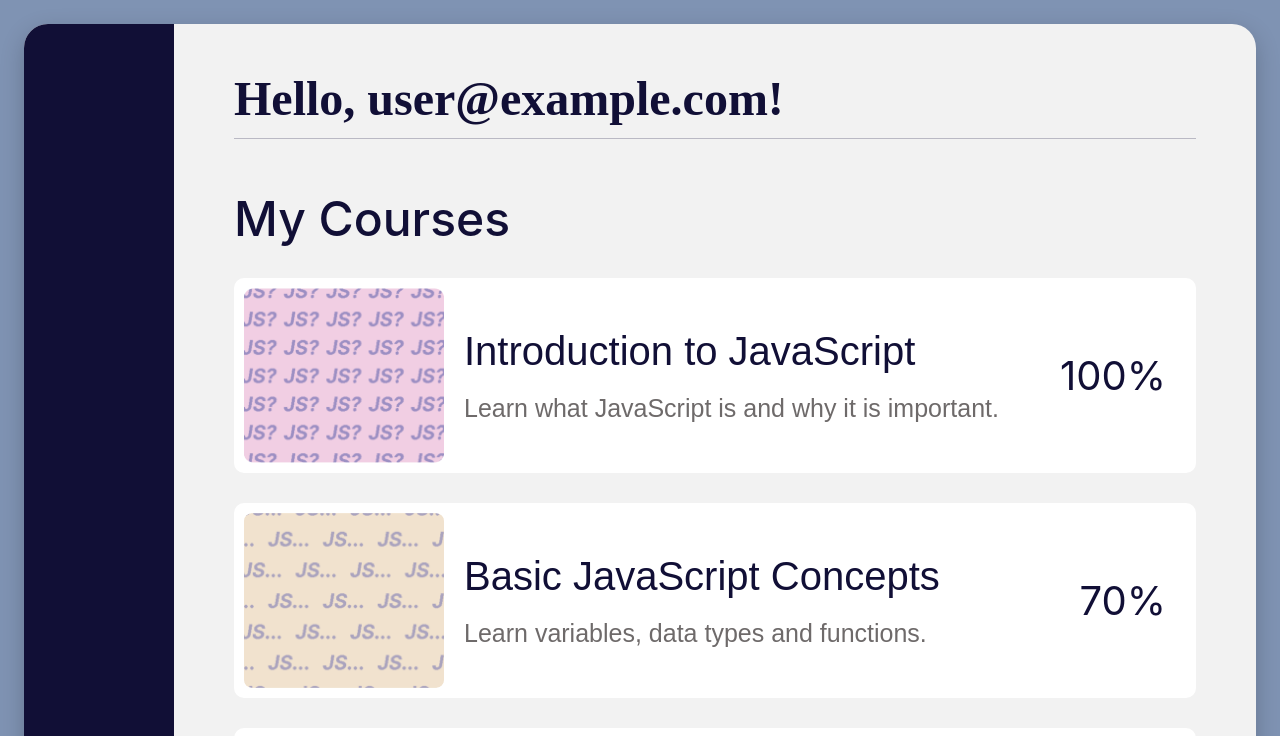
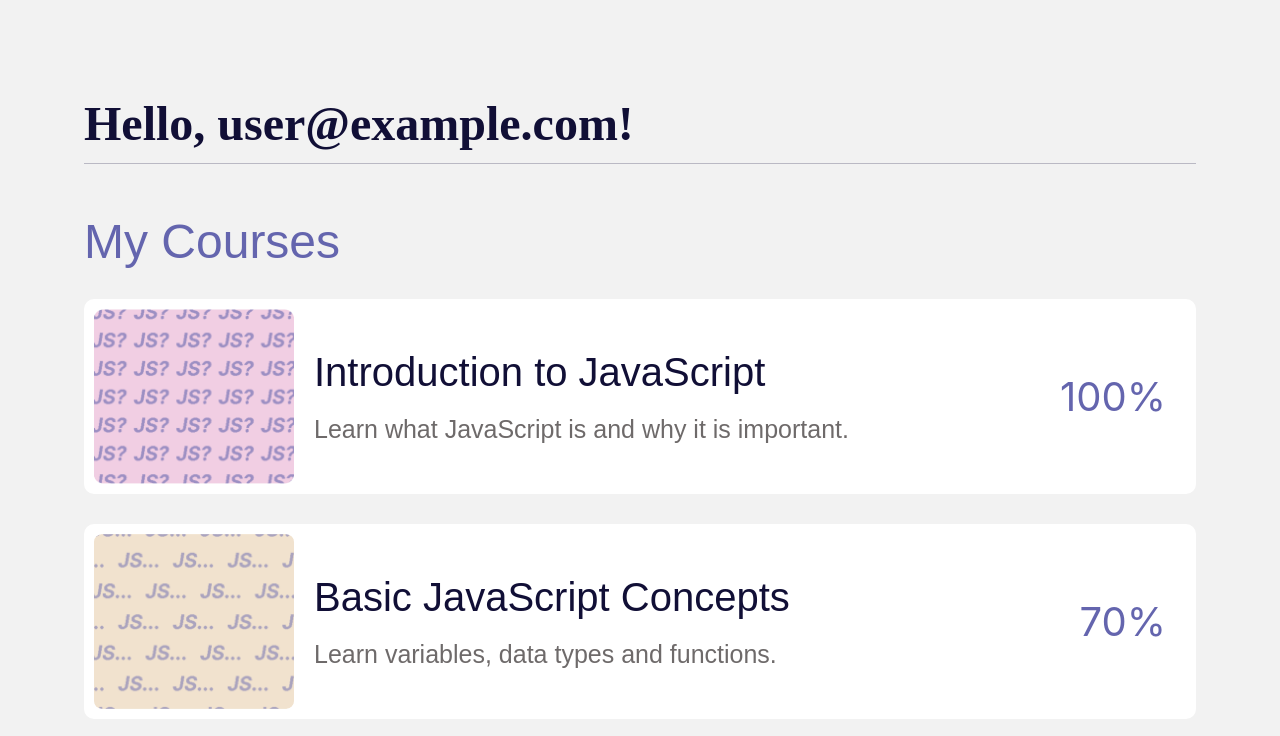
Before and after one commit to triaxyd/edu-app, a Next.js app: page /home in a window 1280 px wide. Shown: the top 736 px of the page. Built offline with nearby package versions, Linux system fonts and the light colour scheme; no server answers; sample sign-in values are in the browser's storage.

Commit message:
card bg removal

```diff
--- a/src/pages/home.jsx
+++ b/src/pages/home.jsx
@@ -41,9 +41,7 @@
 
     return (
         <div className={styles.page}>
-            <div className={styles.cardContainer}>
             <div className={styles.sidebar}></div>
-
             <div className={styles.content}>
                 <h1 className={styles.title}>Hello, {user?.email || 'User'}!</h1>
                 <div className={styles.divider}></div>
@@ -68,6 +66,5 @@
                 </div>
             </div>
         </div>
-        </div>
     );
 }
--- a/src/styles/Home.module.css
+++ b/src/styles/Home.module.css
@@ -1,12 +1,10 @@
 /* src/styles/Home.module.css */
 
 .page {
-    background-color: #7F93B3;
+    background-color: #F2F2F2;
     min-height: 100vh;
-    display: flex;
-    align-items: center;
-    justify-content: center;
     padding: 24px; /* in case someone’s on a smaller screen */
+    overflow: hidden;
 }
 
 .cardContainer {
@@ -22,15 +20,17 @@
 .sidebar {
     width: 150px;
     background-color: #110F36;
+    flex-shrink: 0;
 }
 
 .content {
     flex: 1;
-    padding-top: 15px;
+    padding-top: 40px;
     padding-left: 60px;
     padding-right: 60px;
     display: flex;
     flex-direction: column;
+    overflow-y: auto;
 }
 
 .title {
@@ -38,6 +38,7 @@
     font-size: 48px;
     color: #110F36;
     margin-bottom: 12px;
+    font-weight: 550;
 }
 .divider {
     width: 100%;
@@ -46,10 +47,10 @@
     margin: 0 auto;
 }
 .sectionTitle {
-    font-family: 'Inter', sans-serif;
+    font-family: 'Karla', sans-serif;
     font-weight: 500;
     font-size: 48px;
-    color: #110F36;
+    color: #6465AE;
     margin-top: 50px;
     margin-bottom: 30px;
 }
@@ -109,7 +110,7 @@
 .courseProgress {
     font-family: 'Inter', sans-serif;
     font-size: 40px;
-    color: #110F36;
+    color: #6465AE;
     margin: 20px;
 }
 @keyframes fadeInUp {
```
Lines whose indentation alone changed are shown as unchanged.
